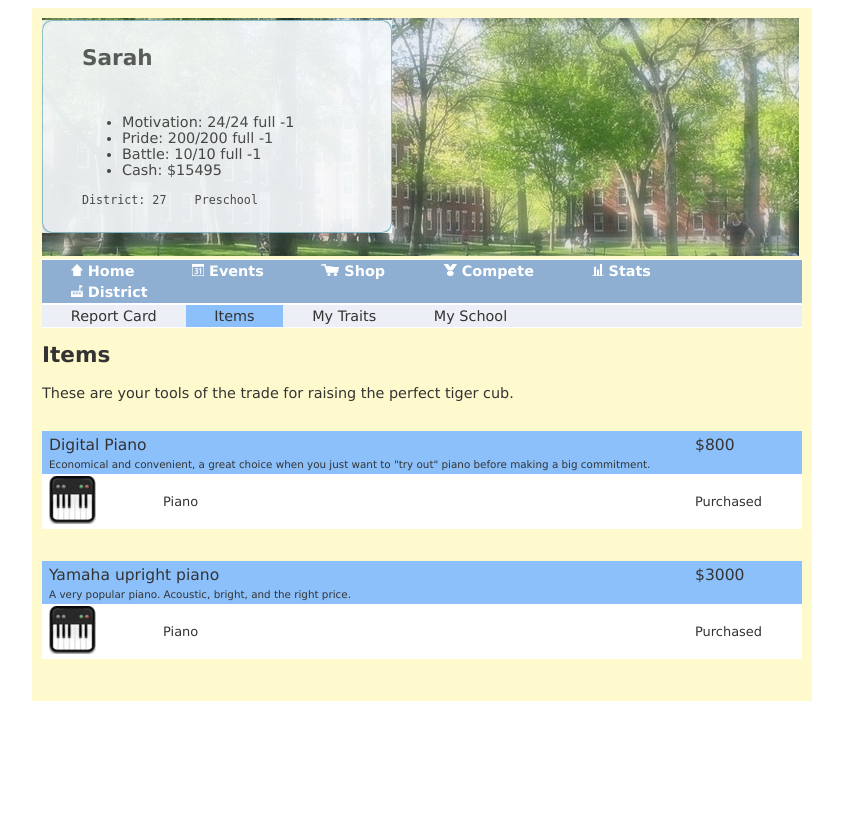
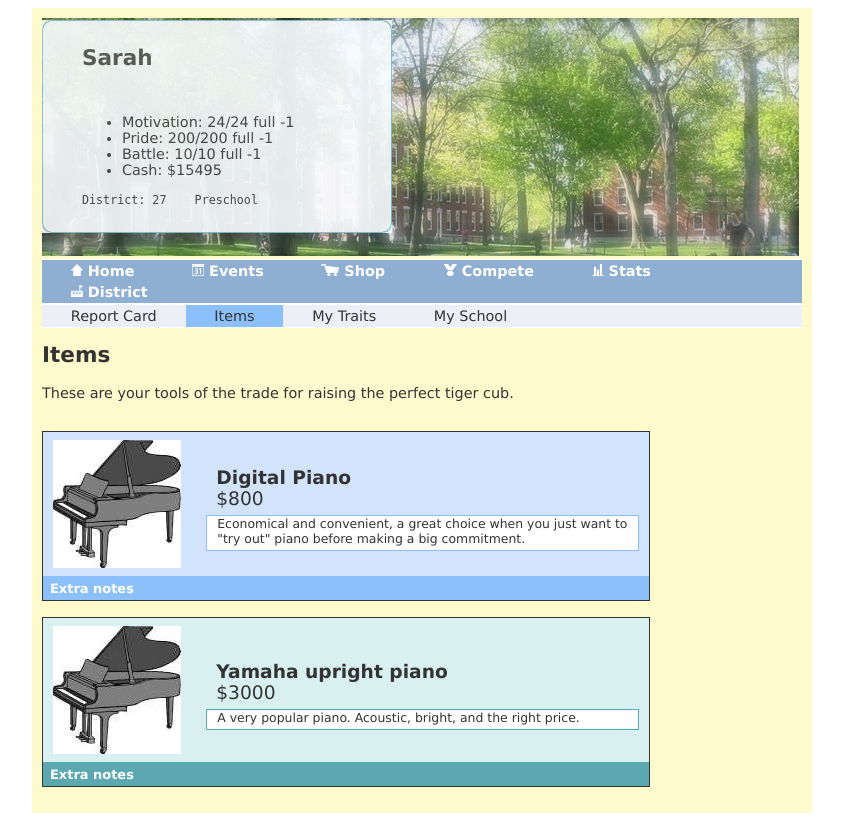
Before and after one commit to mekalika/Blue-Penguin, a PHP site: page /items.php in a window 1280 px wide. Shown: the whole page, without its empty margins (218-1061 px from the left). Before the commit the page ends 701 px from the top, so only its background shows below. Run offline with PHP 8.4, Linux system fonts and the light colour scheme; a user stored in the database is signed in; data comes from the database, SQL or seed files in the repository.

Commit message:
updated layout for the shop! And My Items! It's beautiful!

```diff
--- a/items.php
+++ b/items.php
@@ -26,8 +26,8 @@
 _HTML;
 
     $time = time();
-    while($row=mysql_fetch_array($result))
-    {
+    $alt = 0;
+    while($row=mysql_fetch_array($result)) {
       $studentID        = $row['studentID'];
       $itemID           = $row['itemID'];
       $itemName         = $row['itemName'];
@@ -39,24 +39,58 @@ _HTML;
       $itemSkill        = $row['itemSkill'];
       $price            = $row['price'];
 
+      if ($alt % 2 == 0) {
       echo <<<_HTML
-<table id="events">
-<tr class="eventname">
-  <td colspan="2">$itemName</td>
-  <td width = 15%>$$price</td>
-</tr>
-<tr class="eventdescription">
-<td colspan="3">$description</td></tr>
-<tr>
-  <td colspan="3"></td>
+<table id="items">
+<tr class="itemname">
+  <td><img src="images/gr_piano.jpg"></td>
+  <td width = 75%>
+    <table width=100%>
+      <tr>
+        <td><strong>$itemName</strong><br>$$price</td>
+      </tr>
+      <tr class="itemdescription">
+        <td>$description</td>
+      </tr>
+      <tr>
+      </tr>
+    </table>
+  </td>
 </tr>
 <tr>
-  <td width = 15%><img src="images/$picture"></td>
-  <td>$itemType</td>
-  <td>Purchased</td>
+  <th colspan="2">Extra notes</th></td>
 </tr>
-</table><br><br>
+</table><br>
+
 _HTML;
+      }
+    else {
+  echo <<<_HTML
+<table id="altitems">
+<tr class="altitemname">
+  <td><img src="images/gr_piano.jpg"></td>
+  <td width = 75%>
+    <table width=100%>
+      <tr>
+        <td><strong>$itemName</strong><br>$$price</td>
+      </tr>
+      <tr class="altitemdescription">
+        <td>$description</td>
+      </tr>
+      <tr>
+      </tr>
+    </table>
+  </td>
+</tr>
+<tr>
+  <th colspan="2">Extra notes</th></td>
+</tr>
+</table><br>
+
+_HTML;
+
+      }
+      $alt++;
     }
   }
   else
--- a/styles/style.css
+++ b/styles/style.css
@@ -281,7 +281,7 @@ address {
   color: #333;
 }
 
-/* Table used for events and items. */
+/* Table used for events. */
 #events {
   border-collapse: collapse;
   font: .9em Verdana, Helvetica, Arial, sans-serif;
@@ -318,3 +318,73 @@ address {
   color: #333;
   padding-top: 0;
 }
+
+/* Tables used for items. */
+#items {
+  border: 1px solid #333;
+  border-collapse: collapse;
+  font: .9em Verdana, Helvetica, Arial, sans-serif;
+  width: 80%;
+}
+#items td,
+#items th {
+  border: 0;
+  font-size: 1em;
+  padding: 15px 8px 2px 7px;
+}
+#items th {
+  background-color: #8cc0fa;
+  color: white;
+  padding-top: 5px;
+  padding-bottom: 4px;
+  text-align: left;
+}
+#items tr.itemname td {
+  background-color: #d2e4fc;
+  font-size: 1.2em;
+  padding-bottom: 4px;
+  padding-left: 10px;
+  padding-top: 8px;
+}
+#items tr.itemdescription td {
+  background-color: white;
+  border: 1px solid #8cc0fa;
+  font-size: .8em;
+  padding-top: 0;
+  padding-bottom: 4px;
+}
+
+
+#altitems {
+  border: 1px solid #333;
+  border-collapse: collapse;
+  font: .9em Verdana, Helvetica, Arial, sans-serif;
+  width: 80%;
+}
+#altitems td,
+#altitems th {
+  border: 0;
+  font-size: 1em;
+  padding: 15px 8px 2px 7px;
+}
+#altitems th {
+  background-color: #5ca8b1;
+  color: white;
+  padding-top: 5px;
+  padding-bottom: 4px;
+  text-align: left;
+}
+#altitems tr.altitemname td {
+  background-color: #d8f0f0;
+  font-size: 1.2em;
+  padding-bottom: 4px;
+  padding-left: 10px;
+  padding-top: 8px;
+}
+#altitems tr.altitemdescription td {
+  background-color: white;
+  border: 1px solid #5ca8b1;
+  font-size: .8em;
+  padding-top: 0;
+  padding-bottom: 4px;
+}
```
Also changed, not shown: get_items.php (+49 -14 lines), shop.php (+4 -3 lines), images/gr_piano.jpg (added), images/pianokeys.jpg (added).
